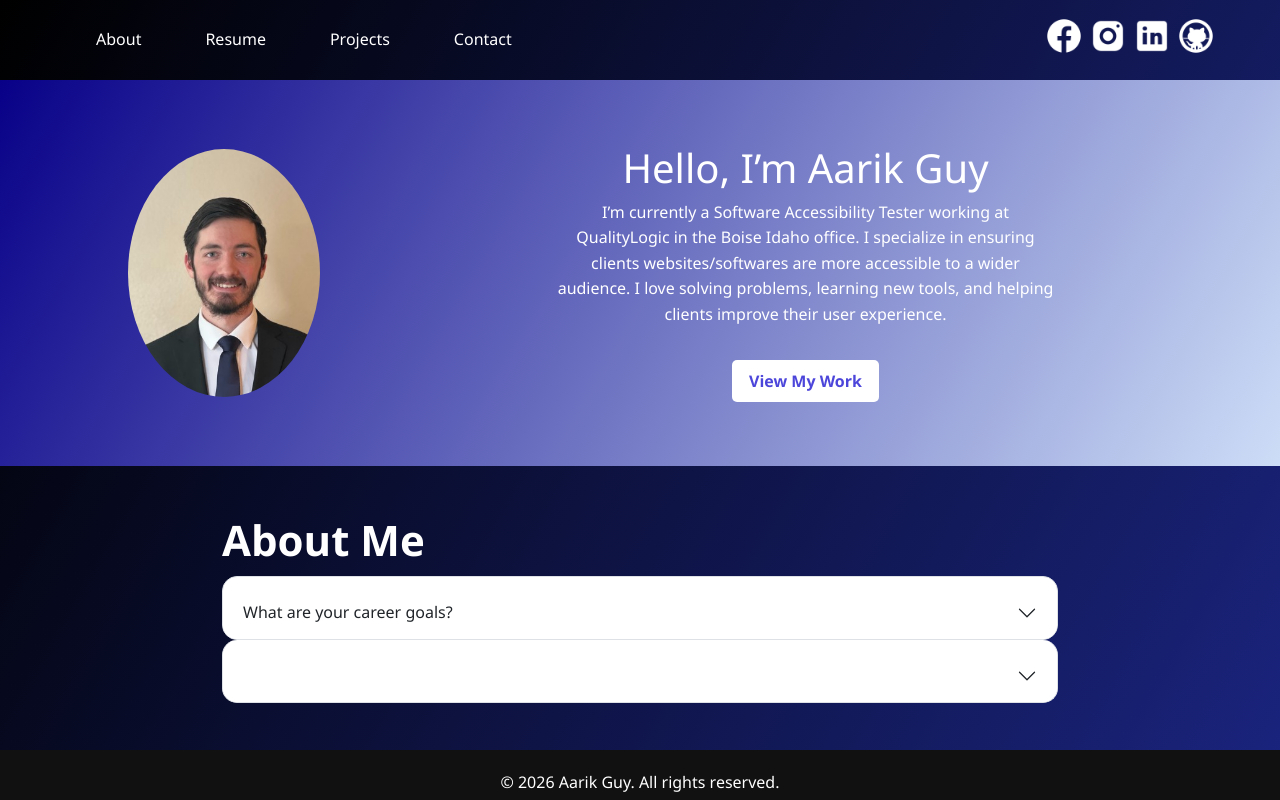
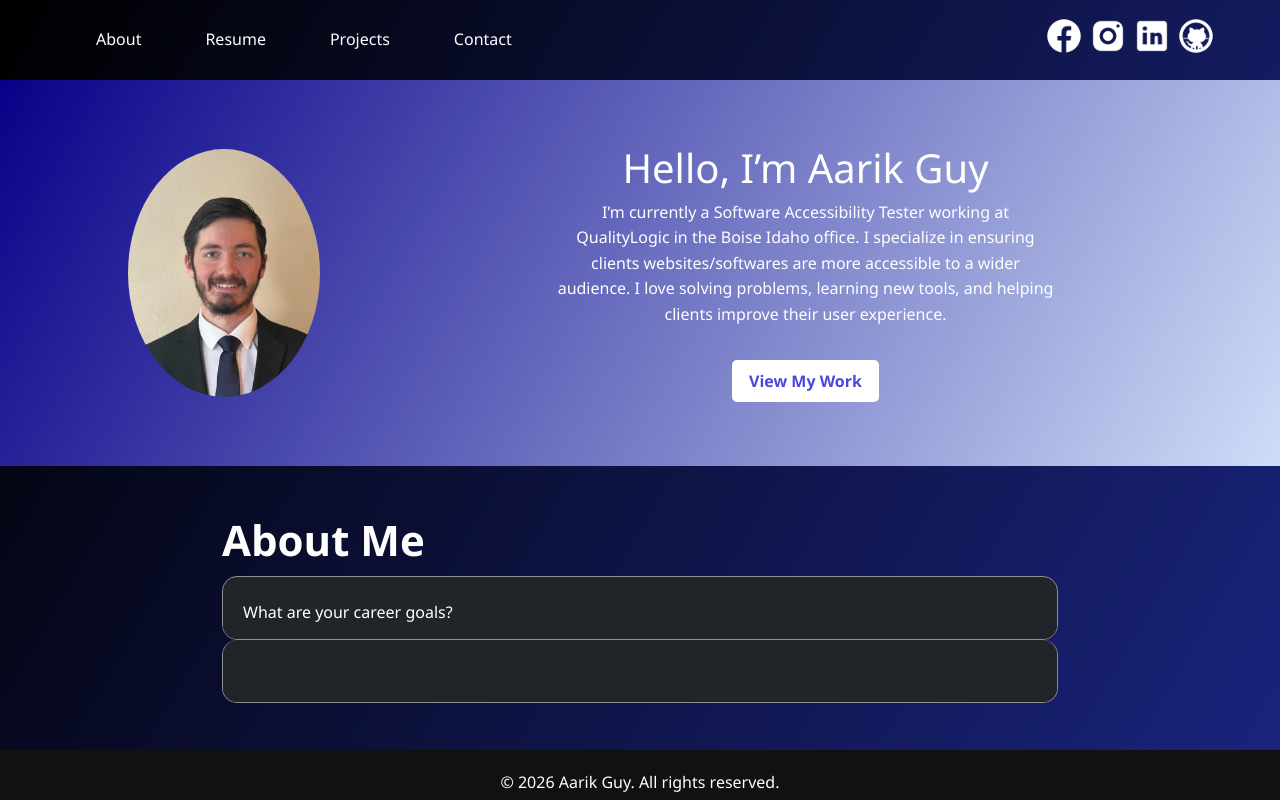
Before and after one commit to AarikGuy/Portfolio, a React (Vite) app in the folder frontend/: page / in a window 1280 px wide. Built offline with nearby package versions, Linux system fonts and the light colour scheme.

Commit message:
FAQ css lookin good

```diff
--- a/frontend/src/App.css
+++ b/frontend/src/App.css
@@ -328,10 +328,17 @@ footer p{
 }
 
 .accordion-item{
-    /* background-color: rgb(185, 185, 185); */
+   border-color: #8f8f8f;
 }
 
 .my-accordion .accordion-item {
   border-radius: 15px;
   overflow: hidden;
+  background-color: #212529;
+  color: white;
 }
+
+.accordion-button.collapsed{
+    background-color: #212529;
+    color: white;
+}
```
